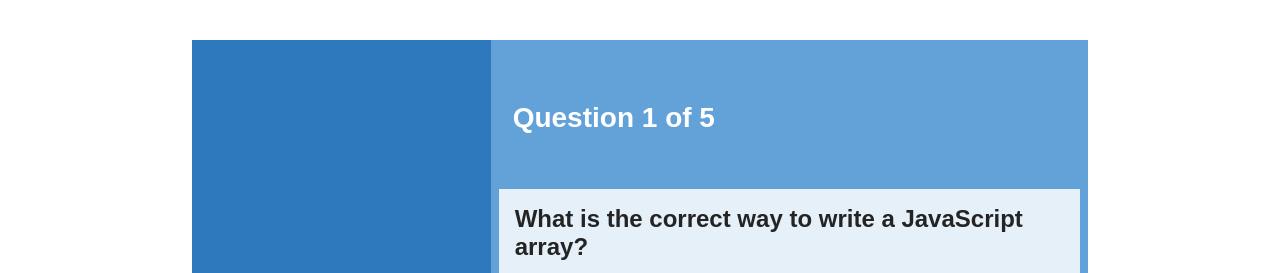
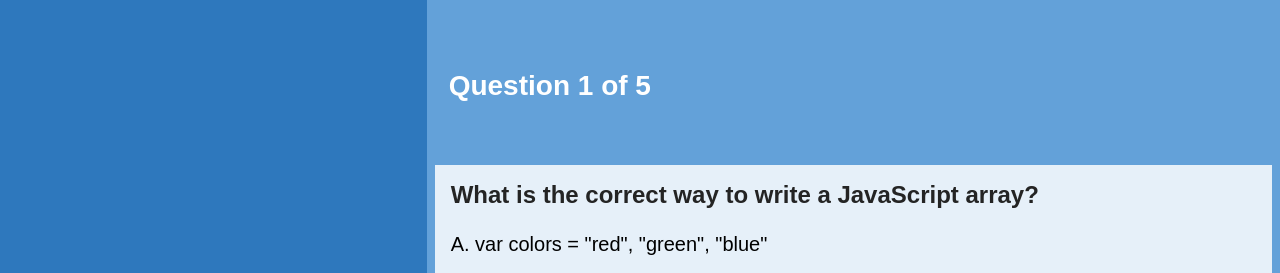
Before and after one commit to tanujparaste/TanujParaste_JSLab2, a plain HTML site: page quiz-app/index.html in a window 1280 px wide. Shown: the top 273 px of the page. Drawn offline with Linux system fonts and the light colour scheme.

Commit message:
updated app interface

```diff
--- a/quiz-app/styles/main.css
+++ b/quiz-app/styles/main.css
@@ -7,8 +7,8 @@ body {
 .container {
   font-family: Arial, Helvetica, sans-serif;
   color: #e6f0f9;
-  width: 70vw;
-  height: 90vh;
+  width: 100vw;
+  height: 100vh;
   display: grid;
   grid-template-columns: 1fr 2fr;
 }
```
